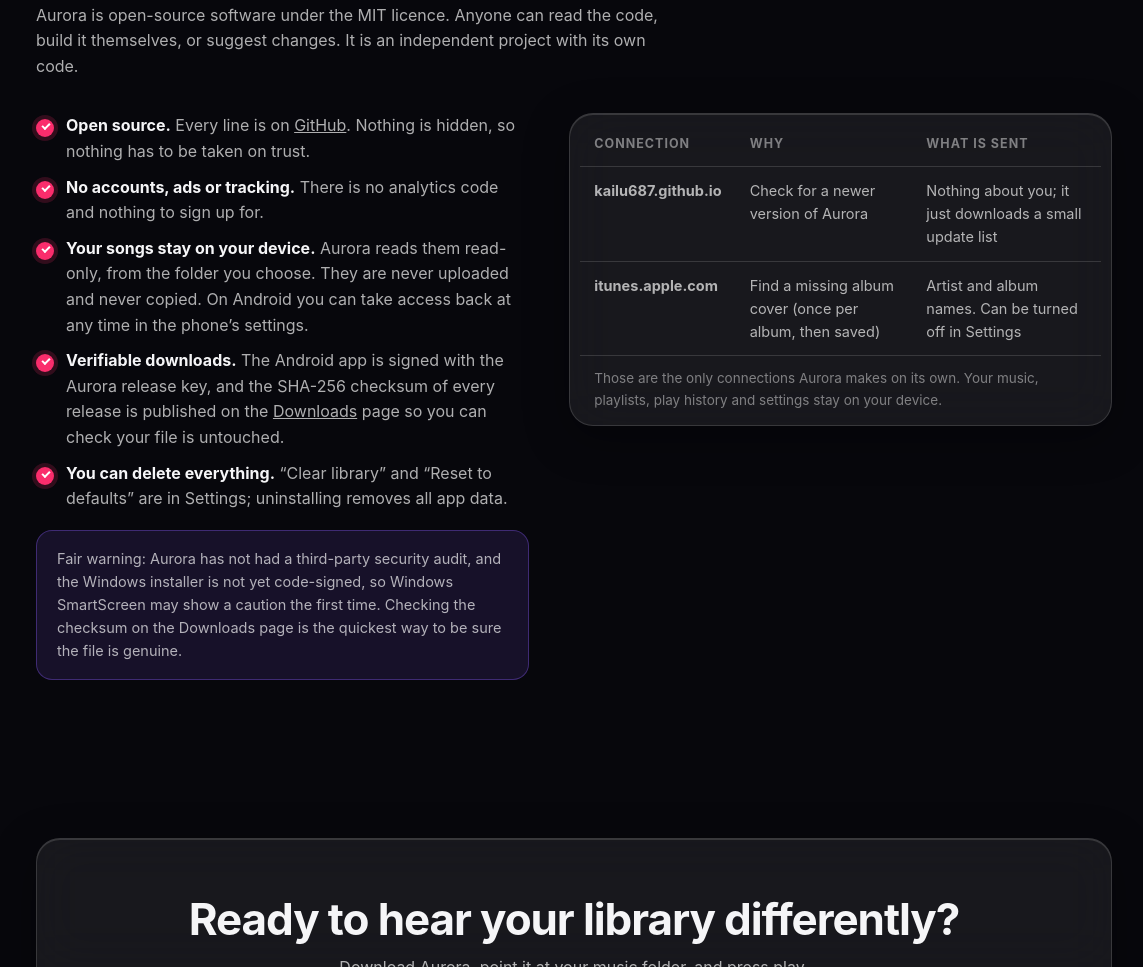
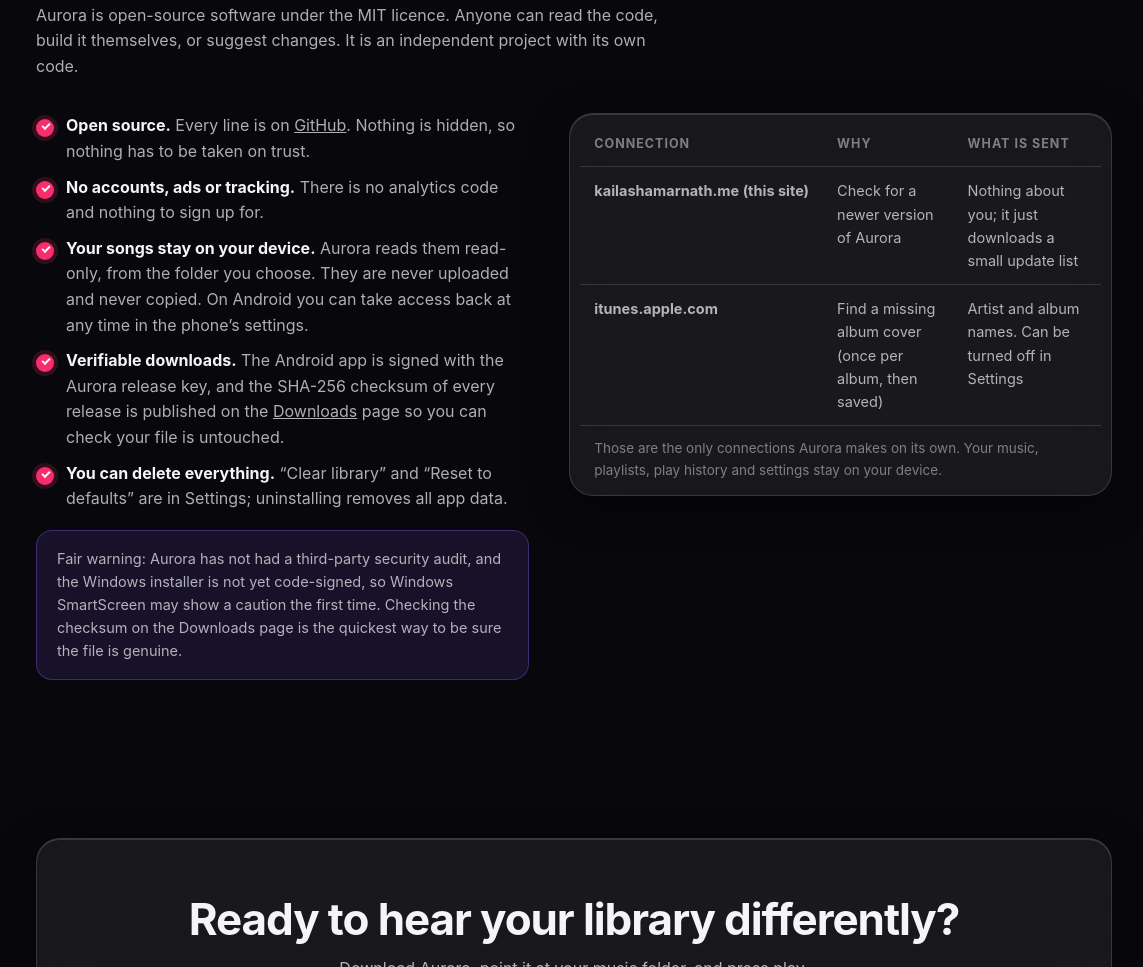
Before and after one commit to Kailu687/Aurora, an Electron app: page tools/site/index.html in a window 1360 px wide. Shown: the part 4342-5309 px from the top of the page, without its empty margins (106-1249 px from the left). Drawn offline with Linux system fonts and the light colour scheme.

Commit message:
Website: name the real update host in the connections table

```diff
--- a/tools/site/index.html
+++ b/tools/site/index.html
@@ -129,7 +129,7 @@
         <table class="net">
           <thead><tr><th>Connection</th><th>Why</th><th>What is sent</th></tr></thead>
           <tbody>
-            <tr><td>kailu687.github.io</td><td>Check for a newer version of Aurora</td><td>Nothing about you; it just downloads a small update list</td></tr>
+            <tr><td>kailashamarnath.me (this site)</td><td>Check for a newer version of Aurora</td><td>Nothing about you; it just downloads a small update list</td></tr>
             <tr><td>itunes.apple.com</td><td>Find a missing album cover (once per album, then saved)</td><td>Artist and album names. Can be turned off in Settings</td></tr>
           </tbody>
         </table>
```
